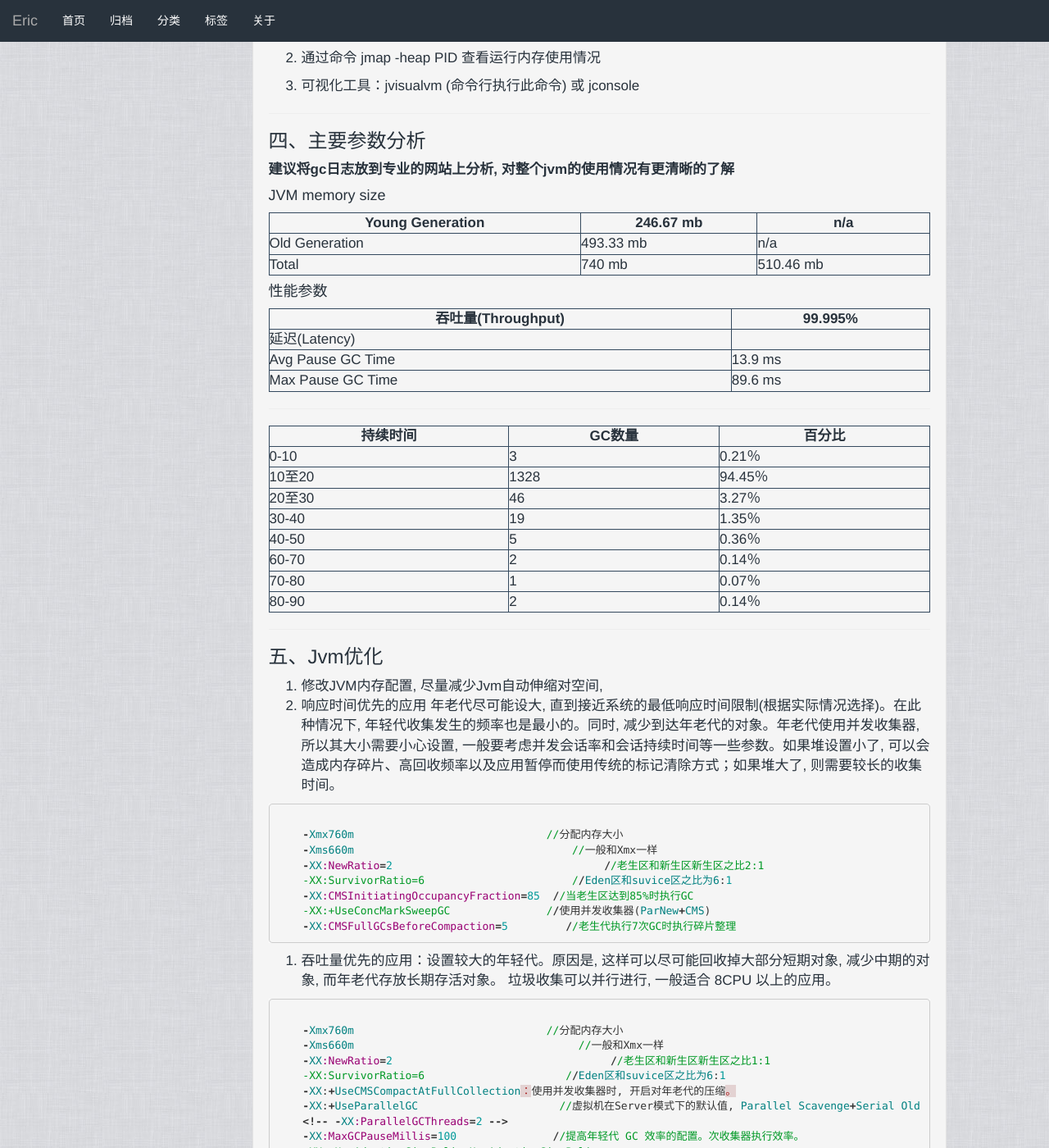
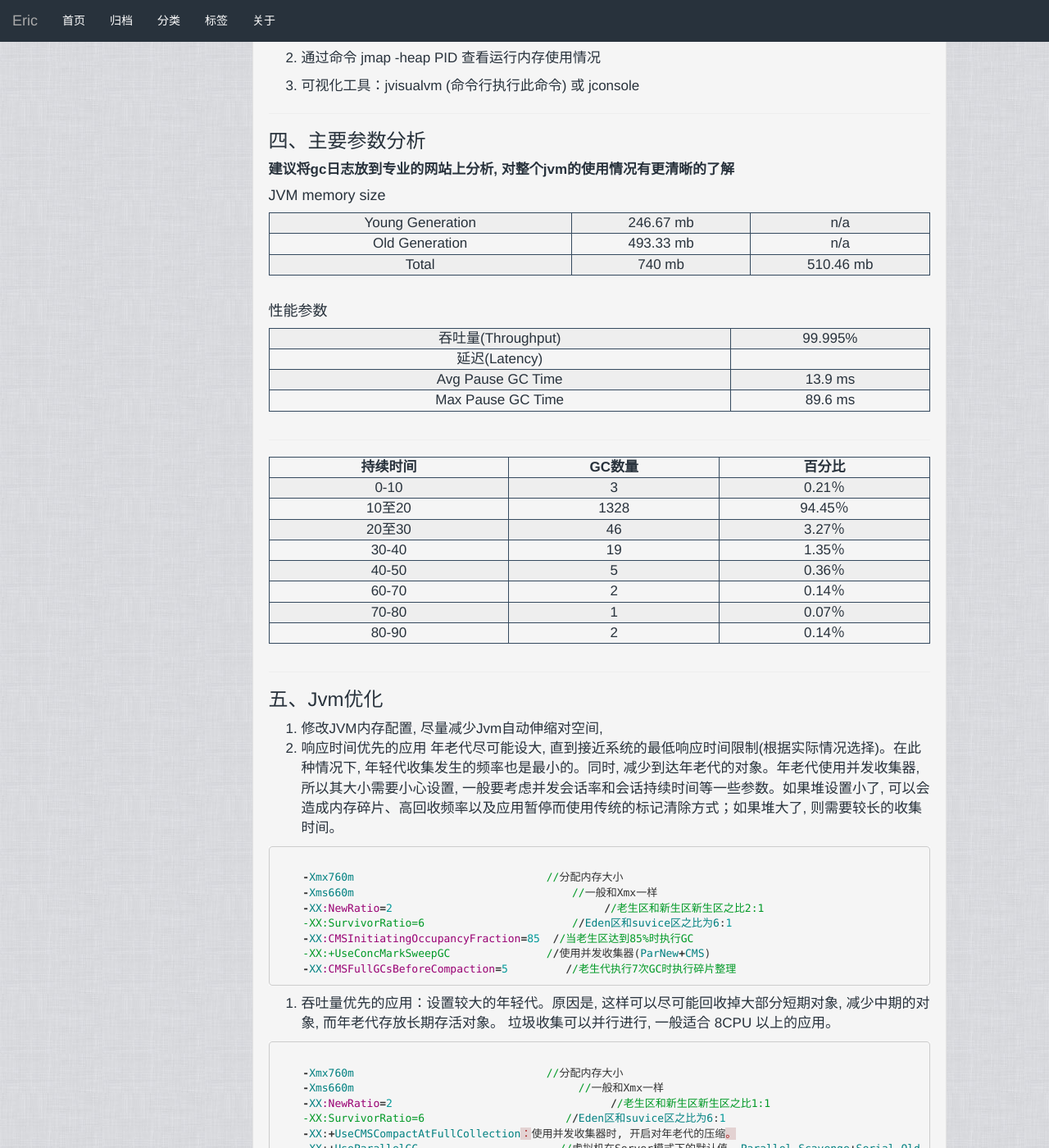
Before and after one commit to sweetEric/sweetEric.github.io, a Jekyll site: the page built from _posts/2019-08-02-JVMTuning.md, in a window 1280 px wide and 1400 px high, scrolled down 1740 px. Shown: the whole window at 82% size. Built offline with Jekyll 4.4.1, drawn with Linux system fonts in a browser that asks for light colours.

Commit message:
style
1.change table-style

```diff
--- a/_config.yml
+++ b/_config.yml
@@ -21,6 +21,7 @@ date_format:
 # Language
 lan: "cn"
 
+# theme: minima
 # theme
 # theme: phantom_jekyll_theme
 
--- a/_layouts/default.html
+++ b/_layouts/default.html
@@ -16,17 +16,21 @@
 </div>
 <style>
   table{
+    font-size: 17px;
+    margin: 0 0 2em 0;
     border-left:1px solid #34495e;
-	border-top:1px solid #34495e;
+	  border-top:1px solid #34495e;
     width: 100%;
-    <!-- word-wrap:break-word;  -->
-	<!-- word-break:break-all; -->
-  }
-  table th{
-	text-align:center;
+    word-wrap:break-word;
+	  word-break:break-all
   }
   table th,td{
+    text-align:center;
     border-right:1px solid #34495e;
-	border-bottom:1px solid #34495e;
+	  border-bottom:1px solid #34495e
   }
+
+  table tbody tr:nth-child(2n + 1) {
+    background-color: rgba(144, 144, 144, 0.075);
+}
 </style>
--- a/_posts/2019-06-05-BuilderPattern.markdown
+++ b/_posts/2019-06-05-BuilderPattern.markdown
@@ -21,7 +21,7 @@ description: Java设计模式
 3） Concrete Builder（具体建造者）：实现接口, 构建和装配各个部件,
 4） Director（指挥者）：构建一个使用 Builder接口的对象。它主要是用于创建一个复杂的对象, 它主要有两个作用, 一是：隔高了客户与对象的生产过程, 二是负贡控制产品对象的生产过程
 
-![建造者UmL](./img/BuilderPattern.png)
+![建造者UmL]({{ "/assets/images/postImg/BuilderPattern.png" | absolute_url }})
 
 ----
 
--- a/_posts/2019-08-02-JVMTuning.md
+++ b/_posts/2019-08-02-JVMTuning.md
@@ -49,7 +49,6 @@ Jvm调优主要是堆内存调优, 也叫jvm堆调优。
 #### JVM memory size
 
 | Young Generation | 246.67 mb | n/a       |
-| ---------------- | --------- | --------- |
 | Old Generation   | 493.33 mb | n/a       |
 | Total            | 740 mb    | 510.46 mb |
 
@@ -57,7 +56,6 @@ Jvm调优主要是堆内存调优, 也叫jvm堆调优。
 #### 性能参数
 
 | 吞吐量(Throughput) |  99.995% |
-| ------------------ | -------- |
 | 延迟(Latency)    |          |
 | Avg Pause GC Time  | 13.9 ms  |
 | Max Pause GC Time  | 89.6 ms  |
```
Also changed, not shown: Gemfile (added, +9 -0 lines).
